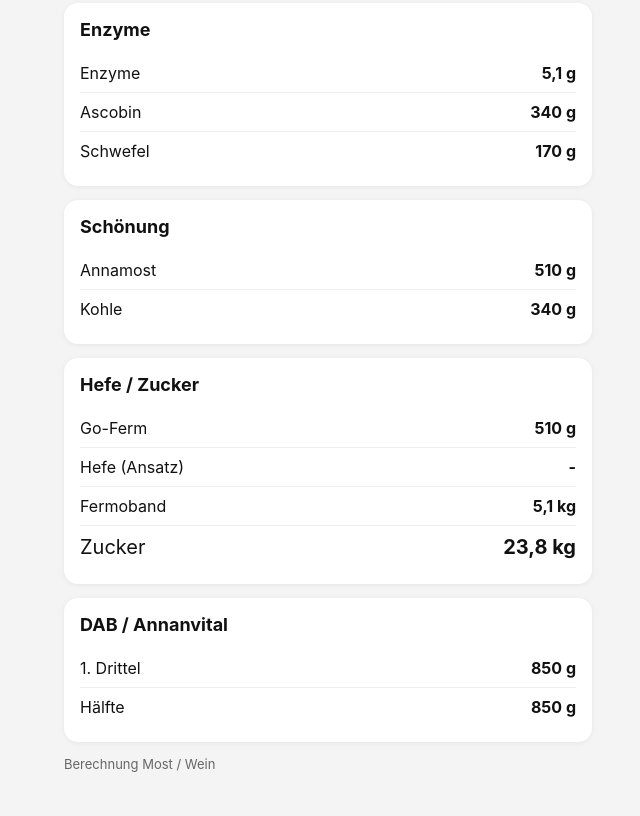
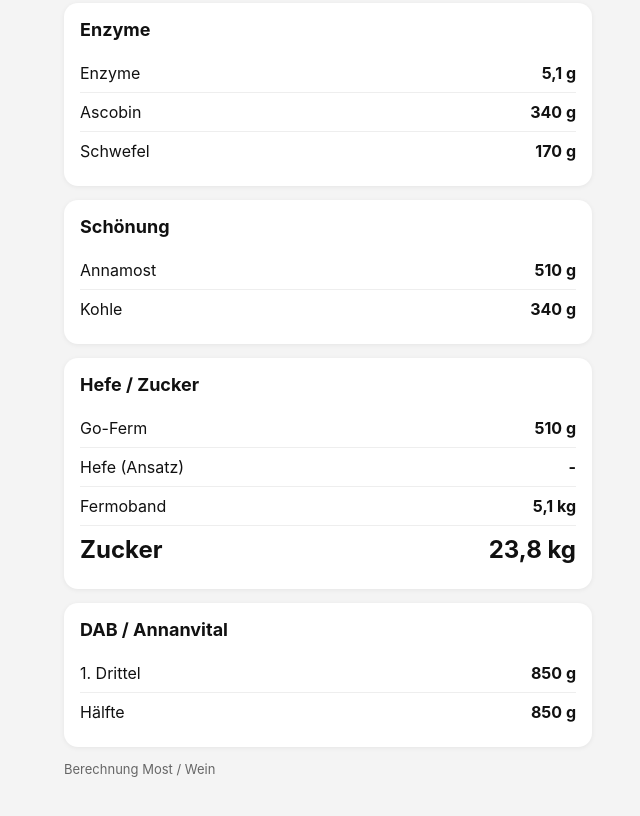
Before and after one commit to Fabian-112-cmd/Mostrechner, a plain HTML site: page index.html in a window 1280 px wide. Shown: the part 387-1203 px from the top of the page, without its empty margins (312-952 px from the left). Drawn offline with Linux system fonts and the light colour scheme.

Commit message:
index.html

```diff
--- a/index.html
+++ b/index.html
@@ -50,7 +50,7 @@ h1{font-size:28px;margin:8px 0 20px}
 }
 .row:last-child{border:0}
 .val{font-weight:650;text-align:right}
-.sugar{font-size:20px}
+.sugar{font-size:24px;font-weight:700}
 .note{font-size:13px;color:#666;margin-top:10px}
 .error{color:#a00;font-size:14px;display:none}
 </style>
```
